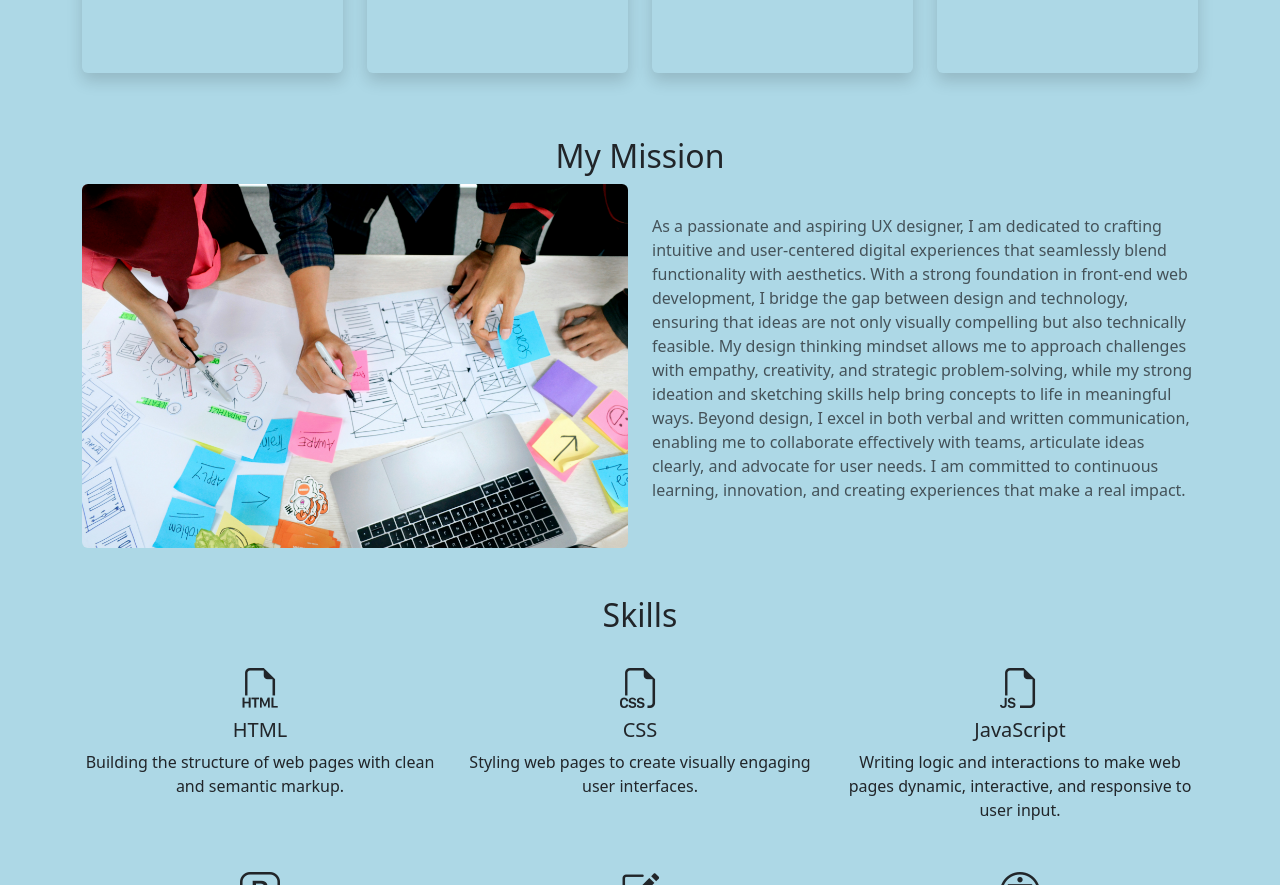
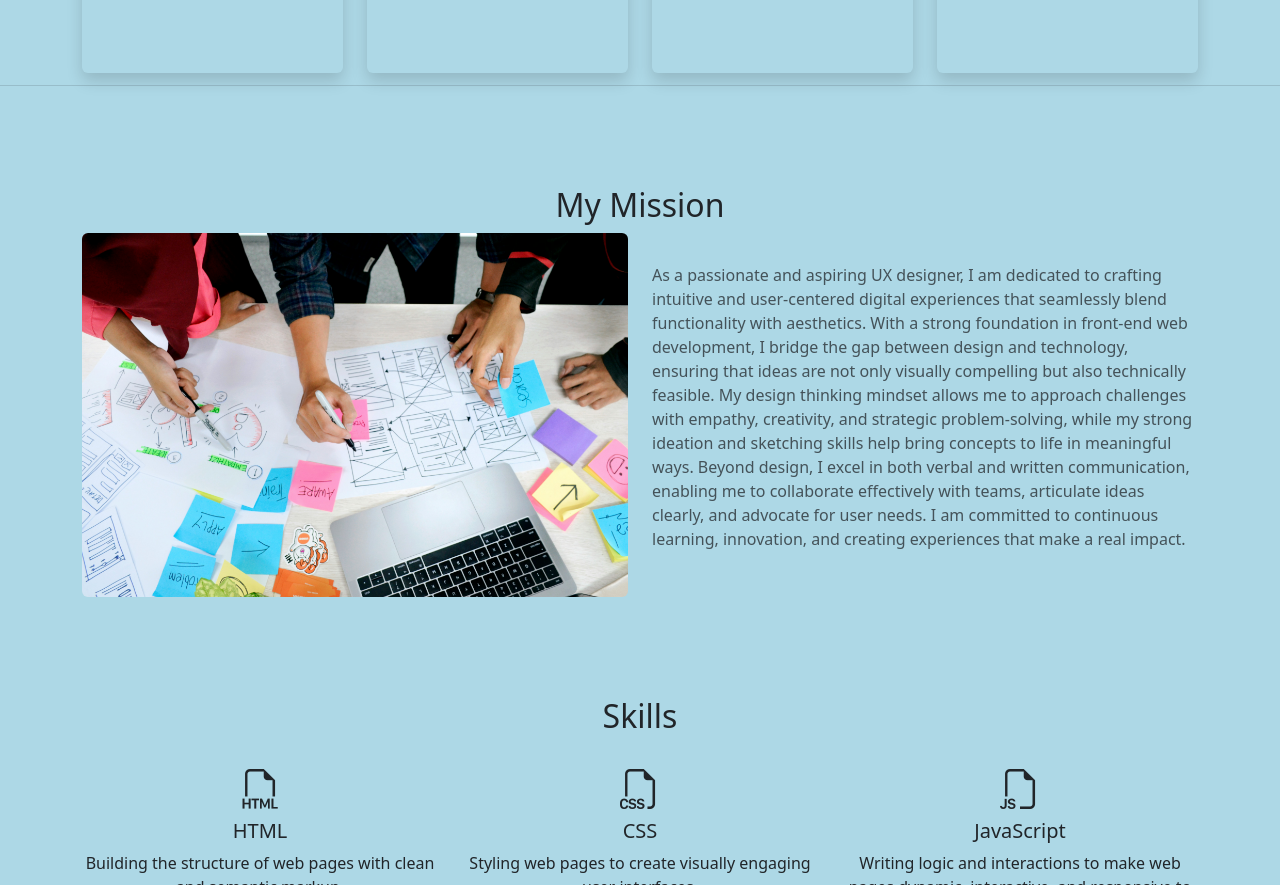
Before and after one commit to MarxusJones/My-Portfolio, a website: page index.html in a window 1280 px wide. Shown: the part 2209-3094 px from the top of the page. Drawn offline with nearby package versions, Linux system fonts and the light colour scheme.

Commit message:
Update index.html

```diff
--- a/index.html
+++ b/index.html
@@ -246,8 +246,10 @@
         </div>
       </div>
 
+      <hr class="my-5" style="opacity: 0.15;">
+
     </section>
-    <section id="Mission" style="margin-top: 100px;">
+    <section id="Mission" style="margin-top: 100px; margin-bottom: 100px;">
       <div class="container mt-5 my-5">
         <h2 class="text-center mt-5">My Mission</h2>
         <div class="row align-items-center">
```
